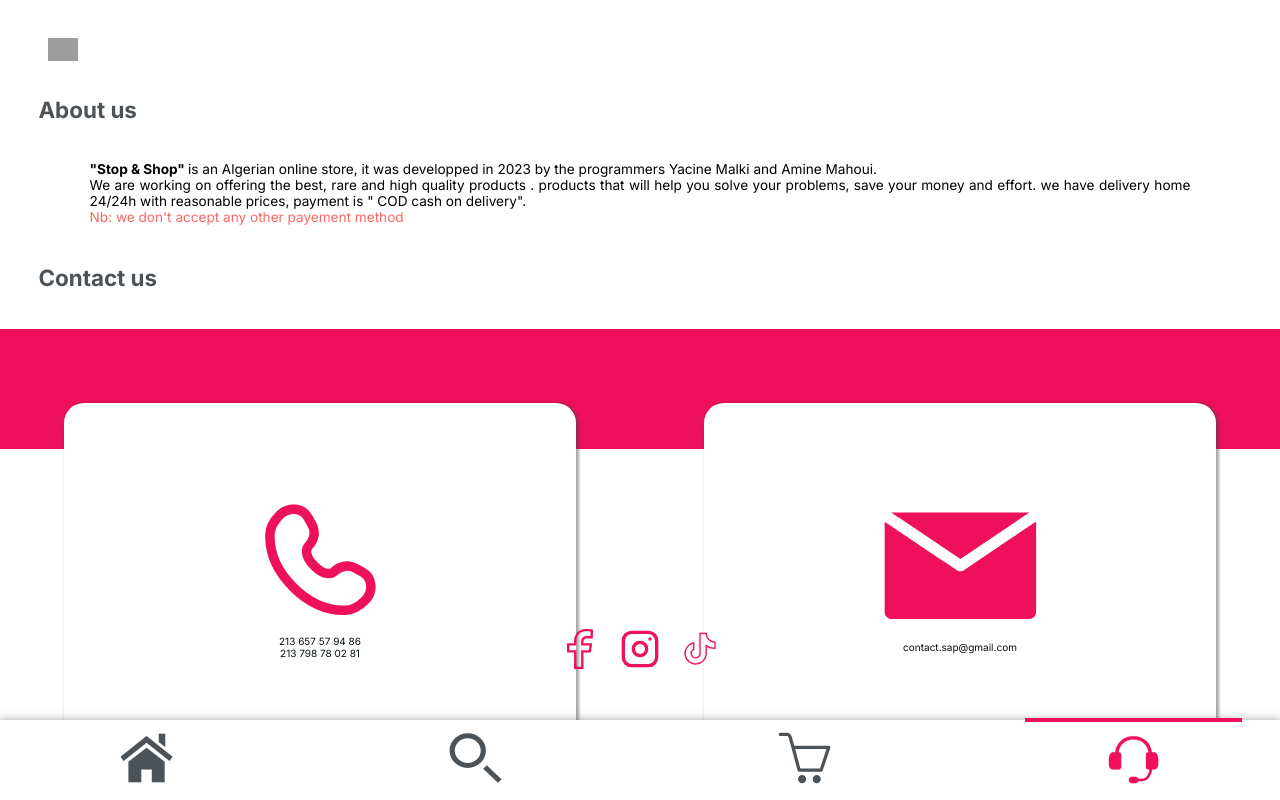
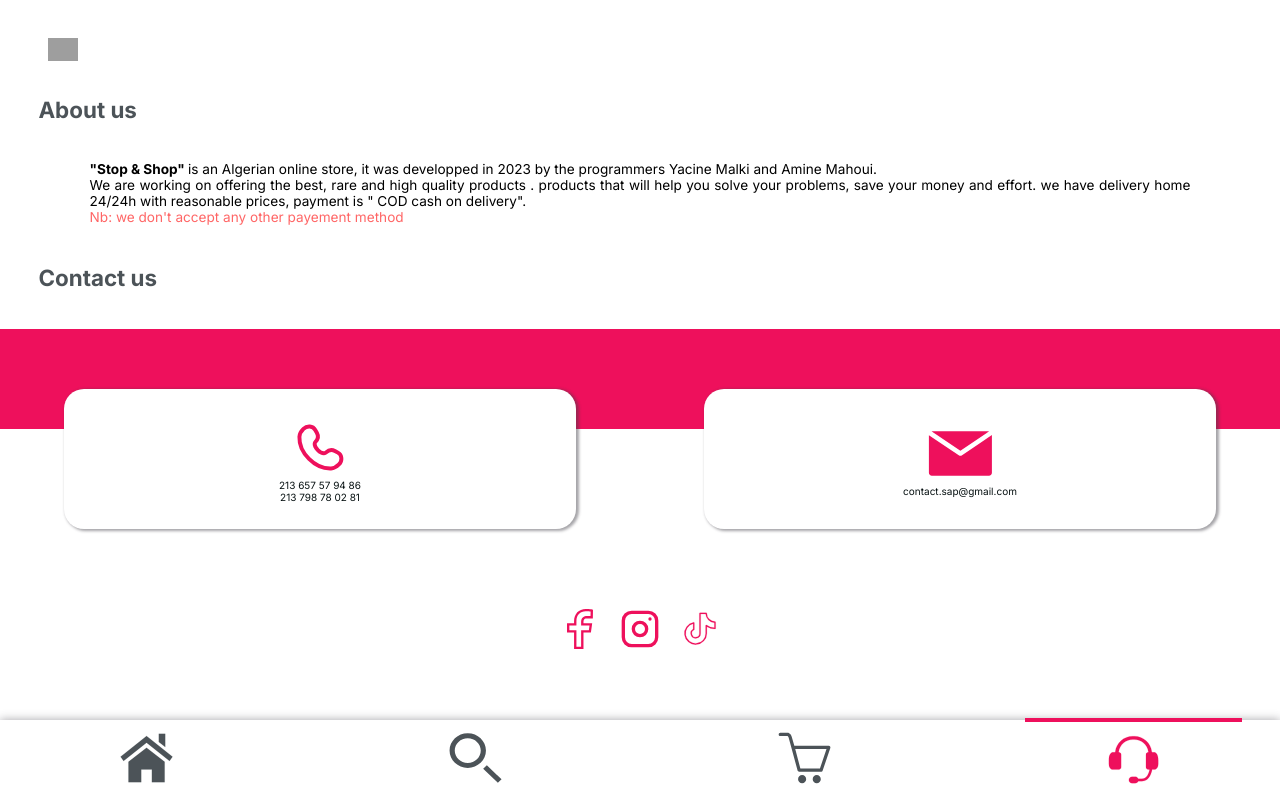
Before and after one commit to yacine-yac/e-commerce-shop, a Next.js app: page /contact in a window 1280 px wide. Built offline with nearby package versions, Linux system fonts and the light colour scheme; grey boxes are pictures that could not be loaded.

Commit message:
contact changes

```diff
--- a/src/app/contact/page.css
+++ b/src/app/contact/page.css
@@ -12,14 +12,14 @@
 }
 .pg-4 p:nth-child(4){opacity: 0.6;color:red}
 .pg-4 div{
-    height: 15vh; width: 100%;
+    height: 100px; width: 100%;
     display: grid;grid-template-columns: 1fr 1fr;grid-template-rows: 1fr 1fr;place-items: center;
     background-color: var(--primary-background);
 }
 .pg-4 div label{
     background-color: var(--secondary-background);
-    border-radius: 20px;margin-top: 10%;
-    width: 40vw;height: 80%;
+    border-radius: 20px;margin-top: 60px;
+    width: 40vw;height: 140px;
     box-shadow: 2px 1px 3px 1px var(--shadow) ;
     flex-direction:column;
 }
```
